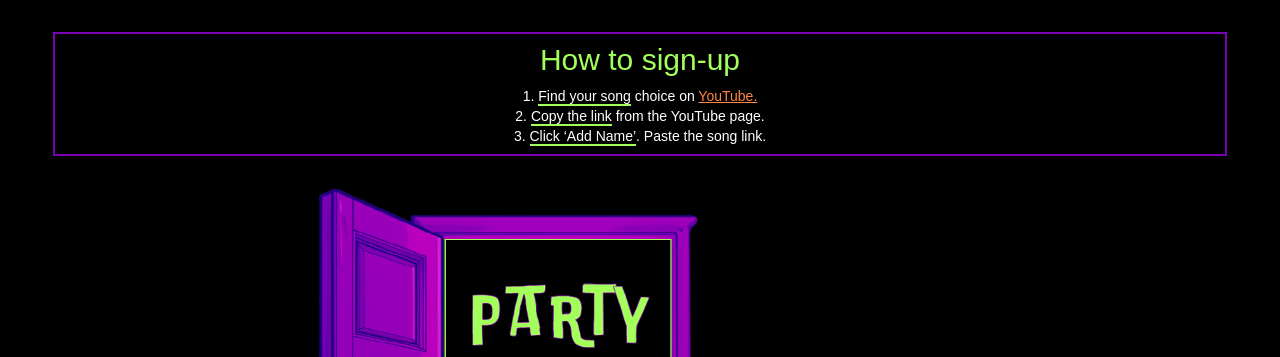
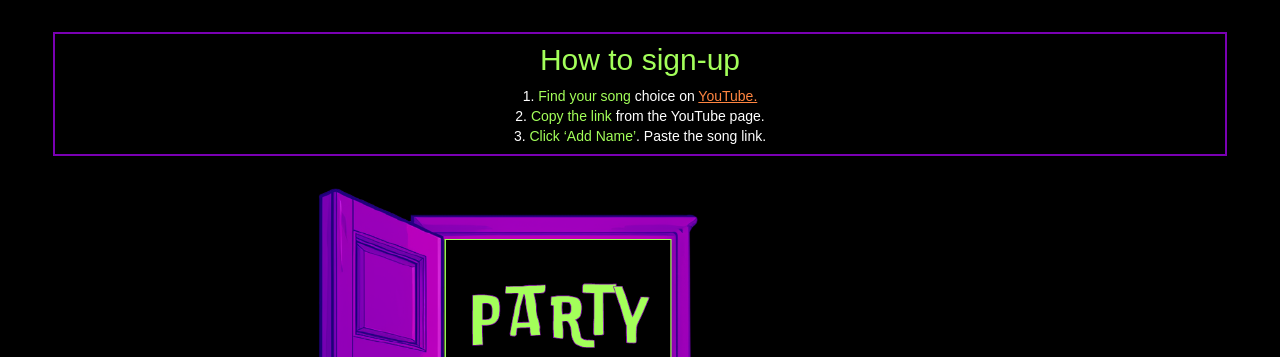
Before and after one commit to Ostyantic/PartyAtYourDoor, a Django app: page /queue/ in a window 1280 px wide. Shown: the part 68-425 px from the top of the page. Run offline with Django 4.2, Linux system fonts and the light colour scheme; data that the repository does not hold is empty; some libraries are stand-ins or nearby versions; some web fonts are replaced.

Commit message:
changed text color to g1

```diff
--- a/templates/singer_queue.html
+++ b/templates/singer_queue.html
@@ -53,9 +53,9 @@
         <section class="w-11/12 flex flex-col border-2 border-p4">
             <h2 class="dokdo-regular text-g1 text-3xl text-center mt-2">How to sign-up</h2>
             <ol type="1" class="text-white text-center text-sm m-2">
-                <li>1. <span class="border-b-g1 border-b-2">Find your song</span> choice on <a href="https://www.youtube.com/" class="text-o1 underline">YouTube.</a></li>
-                <li>2. <span class="border-b-g1 border-b-2">Copy the link</span> from the YouTube page.</li>
-                <li>3. <span class="border-b-g1 border-b-2">Click ‘Add Name’</span>. Paste the song link.</li>
+                <li>1. <span class="text-g1">Find your song</span> choice on <a href="https://www.youtube.com/" class="text-o1 underline">YouTube.</a></li>
+                <li>2. <span class="text-g1">Copy the link</span> from the YouTube page.</li>
+                <li>3. <span class="text-g1">Click ‘Add Name’</span>. Paste the song link.</li>
             </ol>
         </section>
 
```
